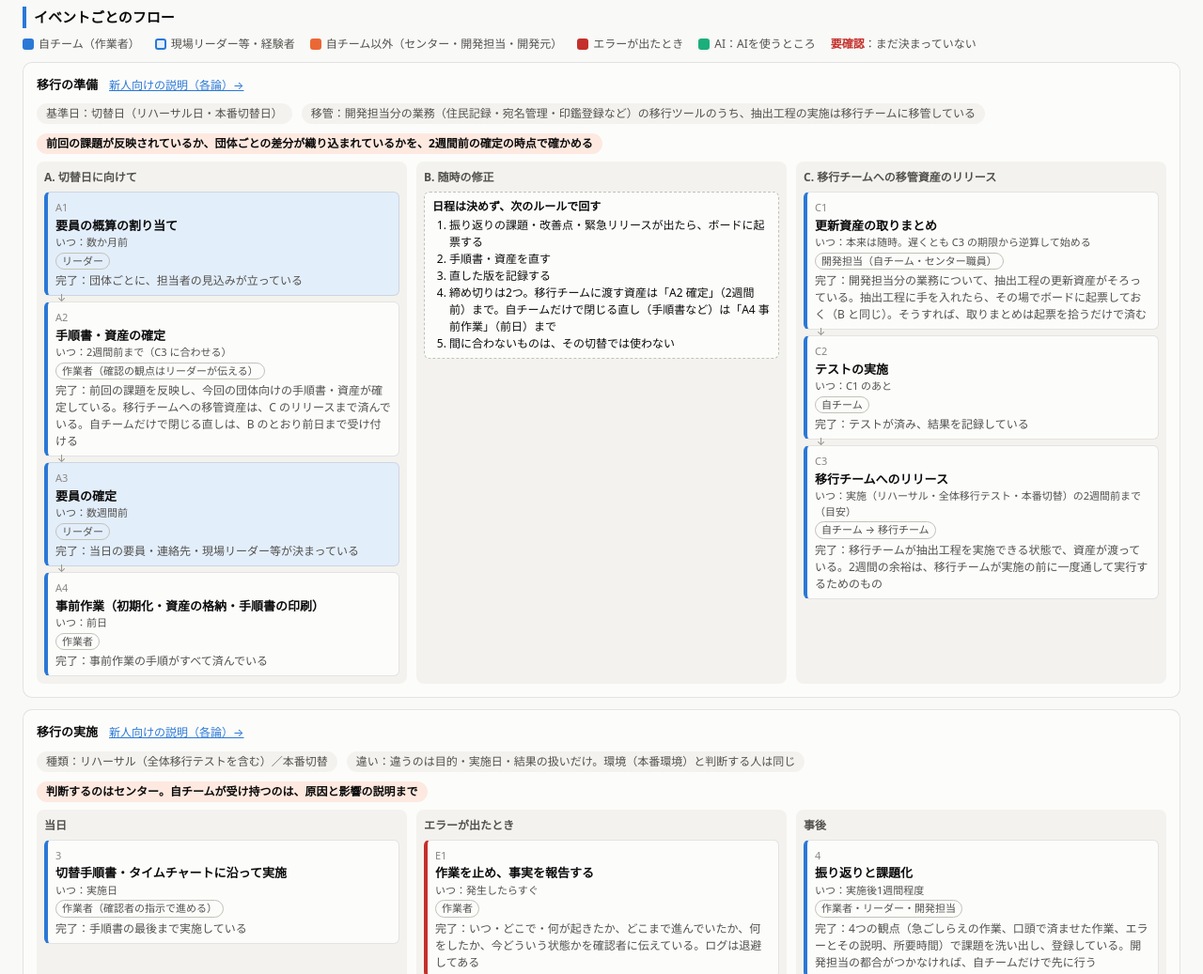
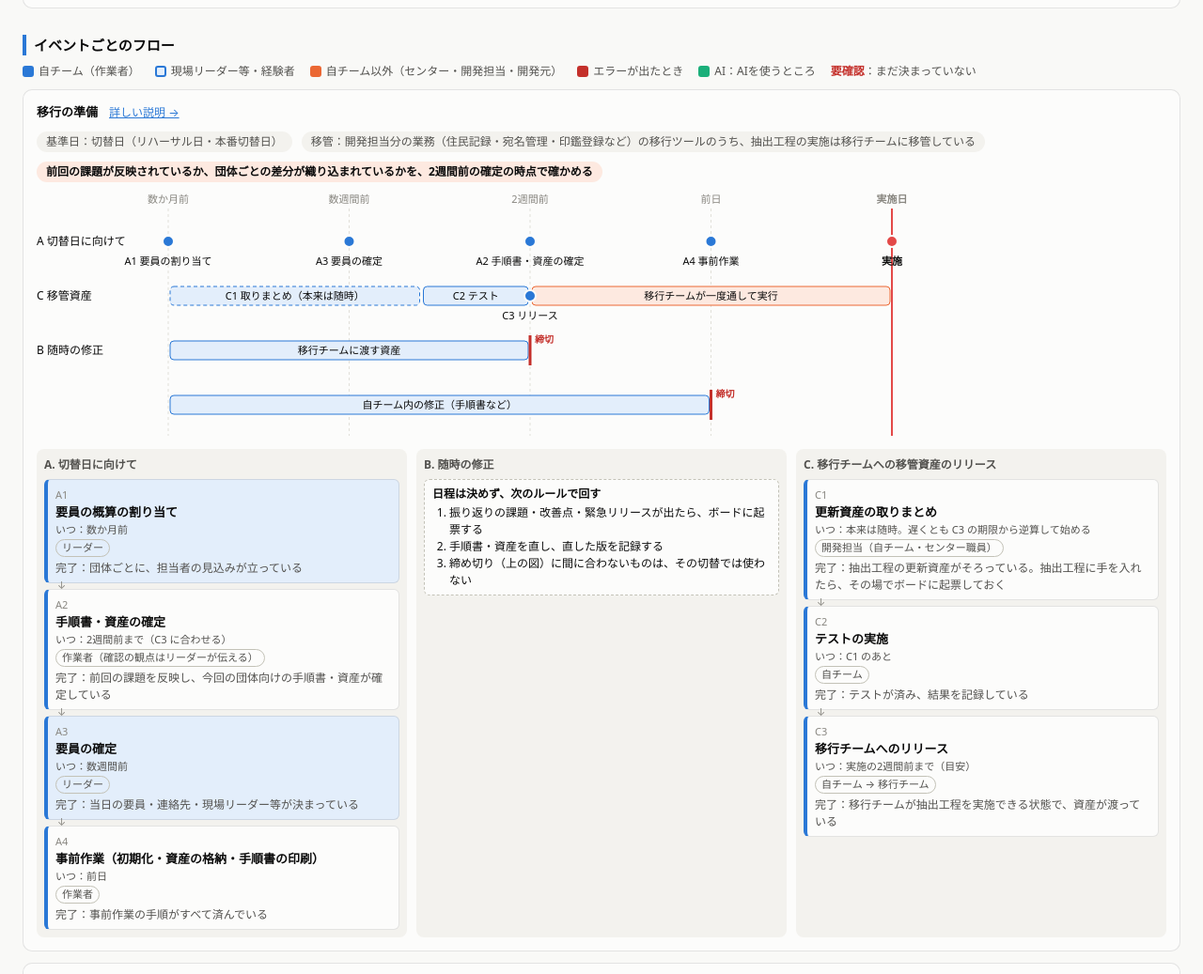
Before and after one commit to takakou32/jichitai-sagyo-mieruka, a plain HTML site: page 全体まとめ.html in a window 1280 px wide. Shown: the part 1286-2323 px from the top of the page at 94% size. Drawn offline with Linux system fonts and the light colour scheme.

Commit message:
全体まとめ：呼び名を一般的な言葉にし、移行の準備と稼働後のバージョンアップに逆算の時間軸の図を足して文を短くする
Co-Authored-By: Claude Opus 5.5 <noreply@anthropic.com>

```diff
--- a/全体まとめ.html
+++ b/全体まとめ.html
@@ -77,7 +77,7 @@
   .ev a:hover b { text-decoration: underline; }
   .frame-note { margin-top: 10px; display: flex; gap: 16px; flex-wrap: wrap; color: var(--ink-2); font-size: 12px; }
 
-  /* 3. 切替の輪 */
+  /* 3. 切替の流れ */
   .loop-wrap { display: grid; grid-template-columns: 560px 1fr; gap: 14px; align-items: start; }
   svg text { font-family: inherit; }
   .stage { display: grid; grid-template-columns: repeat(3, 1fr); gap: 8px; }
@@ -198,20 +198,31 @@
 
   var FLOWS = [
     { id: "prep", name: "移行の準備", guide: "各論/新人向け/説明_移行の準備.md",
+      timeline: {
+        cols: ["数か月前", "数週間前", "2週間前", "前日", "実施日"],
+        rows: [
+          { label: "A 切替日に向けて", items: [
+            { at: 0, t: "A1 要員の割り当て" }, { at: 1, t: "A3 要員の確定" }, { at: 2, t: "A2 手順書・資産の確定" }, { at: 3, t: "A4 事前作業" }, { at: 4, t: "実施", c: "run" }] },
+          { label: "C 移管資産", items: [
+            { from: 0, to: 1.4, t: "C1 取りまとめ（本来は随時）", c: "dash" }, { from: 1.4, to: 2, t: "C2 テスト" }, { at: 2, t: "C3 リリース" },
+            { from: 2, to: 4, t: "移行チームが一度通して実行", c: "outer" }] },
+          { label: "B 随時の修正", items: [{ from: 0, to: 2, t: "移行チームに渡す資産", end: "締切" }] },
+          { label: "", items: [{ from: 0, to: 3, t: "自チーム内の修正（手順書など）", end: "締切" }] }
+        ] },
       lead: [["基準日", "切替日（リハーサル日・本番切替日）"], ["移管", "開発担当分の業務（住民記録・宛名管理・印鑑登録など）の移行ツールのうち、抽出工程の実施は移行チームに移管している"], ["key", "前回の課題が反映されているか、団体ごとの差分が織り込まれているかを、2週間前の確定の時点で確かめる"]],
       phases: [
         { name: "A. 切替日に向けて", steps: [
           { no: "A1", t: "要員の概算の割り当て", when: "数か月前", who: "リーダー", c: "leader", done: "団体ごとに、担当者の見込みが立っている" },
-          { no: "A2", t: "手順書・資産の確定", when: "2週間前まで（C3 に合わせる）", who: "作業者（確認の観点はリーダーが伝える）", c: "own", done: "前回の課題を反映し、今回の団体向けの手順書・資産が確定している。移行チームへの移管資産は、C のリリースまで済んでいる。自チームだけで閉じる直しは、B のとおり前日まで受け付ける" },
+          { no: "A2", t: "手順書・資産の確定", when: "2週間前まで（C3 に合わせる）", who: "作業者（確認の観点はリーダーが伝える）", c: "own", done: "前回の課題を反映し、今回の団体向けの手順書・資産が確定している" },
           { no: "A3", t: "要員の確定", when: "数週間前", who: "リーダー", c: "leader", done: "当日の要員・連絡先・現場リーダー等が決まっている" },
           { no: "A4", t: "事前作業（初期化・資産の格納・手順書の印刷）", when: "前日", who: "作業者", c: "own", done: "事前作業の手順がすべて済んでいる" }
         ] },
-        { name: "B. 随時の修正", rule: { title: "日程は決めず、次のルールで回す", items: ["振り返りの課題・改善点・緊急リリースが出たら、ボードに起票する", "手順書・資産を直す", "直した版を記録する", "締め切りは2つ。移行チームに渡す資産は「A2 確定」（2週間前）まで。自チームだけで閉じる直し（手順書など）は「A4 事前作業」（前日）まで", "間に合わないものは、その切替では使わない"] },
+        { name: "B. 随時の修正", rule: { title: "日程は決めず、次のルールで回す", items: ["振り返りの課題・改善点・緊急リリースが出たら、ボードに起票する", "手順書・資産を直し、直した版を記録する", "締め切り（上の図）に間に合わないものは、その切替では使わない"] },
           steps: [] },
         { name: "C. 移行チームへの移管資産のリリース", steps: [
-          { no: "C1", t: "更新資産の取りまとめ", when: "本来は随時。遅くとも C3 の期限から逆算して始める", who: "開発担当（自チーム・センター職員）", c: "own", done: "開発担当分の業務について、抽出工程の更新資産がそろっている。抽出工程に手を入れたら、その場でボードに起票しておく（B と同じ）。そうすれば、取りまとめは起票を拾うだけで済む" },
+          { no: "C1", t: "更新資産の取りまとめ", when: "本来は随時。遅くとも C3 の期限から逆算して始める", who: "開発担当（自チーム・センター職員）", c: "own", done: "抽出工程の更新資産がそろっている。抽出工程に手を入れたら、その場でボードに起票しておく" },
           { no: "C2", t: "テストの実施", when: "C1 のあと", who: "自チーム", c: "own", done: "テストが済み、結果を記録している" },
-          { no: "C3", t: "移行チームへのリリース", when: "実施（リハーサル・全体移行テスト・本番切替）の2週間前まで（目安）", who: "自チーム → 移行チーム", c: "own", done: "移行チームが抽出工程を実施できる状態で、資産が渡っている。2週間の余裕は、移行チームが実施の前に一度通して実行するためのもの" }
+          { no: "C3", t: "移行チームへのリリース", when: "実施の2週間前まで（目安）", who: "自チーム → 移行チーム", c: "own", done: "移行チームが抽出工程を実施できる状態で、資産が渡っている" }
         ] }
       ] },
     { id: "run", name: "移行の実施", guide: "各論/新人向け/説明_移行の実施.md",
@@ -269,7 +280,14 @@
         ] }
       ] },
     { id: "vupost", name: "稼働後のバージョンアップ",
-      lead: [["基準日", "本番適用日"], ["key", "市町村への作業申請は5日前まで（規定）。稟議に2〜3日かかるため、開発管理台帳は8日前程度までに作る"]],
+      timeline: {
+        cols: ["リリース通知", "8日前", "5日前", "本番適用日"],
+        rows: [
+          { label: "受け入れ検証", items: [{ from: 0, to: 1, t: "4 開発環境へ適用 → 5 テスト" }] },
+          { label: "承認", items: [{ at: 1, t: "6 開発管理台帳" }, { from: 1, to: 2, t: "7 稟議（2〜3日）", c: "outer", end: "申請の期限（規定）" }, { at: 2, t: "8 作業申請" }] },
+          { label: "適用", items: [{ at: 3, t: "9 適用（閉庁後）", c: "run" }] }
+        ] },
+      lead: [["基準日", "本番適用日"]],
       phases: [
         { name: "受け取り", steps: [
           { no: "1", t: "リリース通知の受け取り", who: "開発担当", c: "outer", done: "開発元からの通知を受け取っている" },
@@ -391,10 +409,10 @@
     h("div", { "class": "frame-note" }, FRAME_NOTES.map(function (n) { return h("span", { text: "・" + n }); }))
   ])]);
 
-  // 3. 切替の輪
+  // 3. 切替の流れ
   function loopSvg() {
     var W = 560, H = 360, cx = 280, cy = 180, rx = 190, ry = 120;
-    var svg = s("svg", { width: W, height: H, viewBox: "0 0 " + W + " " + H, role: "img", "aria-label": "切替の輪" });
+    var svg = s("svg", { width: W, height: H, viewBox: "0 0 " + W + " " + H, role: "img", "aria-label": "リハーサルから本番までの繰り返し" });
     s("defs", {}, svg).innerHTML = '<marker id="ah" viewBox="0 0 10 10" refX="9" refY="5" markerWidth="7" markerHeight="7" orient="auto-start-reverse"><path d="M0,0 L10,5 L0,10 z" fill="var(--axis)"/></marker>';
     s("ellipse", { cx: cx, cy: cy, rx: rx, ry: ry, fill: "none", stroke: "var(--axis)", "stroke-width": 2, "stroke-dasharray": "4 4" }, svg);
     var nodes = [
@@ -421,7 +439,7 @@
     return svg;
   }
   var stageBox = h("div", null, [
-    h("div", { "class": "fig-title", text: "移行結果の確認は3段階で進める（切替の輪と並行）" }),
+    h("div", { "class": "fig-title", text: "移行結果の確認（3段階。繰り返しと並行して進める）" }),
     h("div", { "class": "stage" }, [
       h("div", null, [h("b", { text: "① 事前の確認" }), h("div", { text: "R8年度中に、これまでの移行データで行う" }), h("div", { "class": "who", text: "自チーム" })]),
       h("div", null, [h("b", { text: "② 本確認" }), h("div", { text: "R9年度の稼働前に、稼働直前のリハーサルデータで行う" }), h("div", { "class": "who", text: "自チーム" })]),
@@ -429,7 +447,7 @@
     ]),
     h("div", { "class": "arrow-row", text: "①で理由がわかった差異を積み上げておくほど、②で人が調べる差異が減る" })
   ]);
-  sec("loop", "切替の輪と移行結果の確認", [h("div", { "class": "fig loop-wrap" }, [h("div", null, [loopSvg()]), stageBox])]);
+  sec("loop", "切替の流れ", [h("div", { "class": "fig loop-wrap" }, [h("div", null, [h("div", { "class": "fig-title", text: "リハーサルから本番までの繰り返し" }), loopSvg()]), stageBox])]);
 
   // 4. フロー
   var legend = h("div", { "class": "legend" }, [
@@ -440,6 +458,38 @@
     h("span", null, [h("i", { style: "background:var(--s3)" }), "AI：AIを使うところ"]),
     h("span", null, [h("span", { "class": "todo", text: "要確認" }), "：まだ決まっていない"])
   ]);
+  function timelineSvg(T) {
+    var LW = 120, W = 960, RH = 58, TOP = 26, n = T.cols.length - 1;
+    var H = TOP + RH * T.rows.length + 8, cw = (W - LW - 70) / n;
+    function X(i) { return LW + 20 + i * cw; }
+    var svg = s("svg", { viewBox: "0 0 " + W + " " + H, width: "100%", style: "max-width:" + W + "px;display:block;margin-bottom:10px", role: "img", "aria-label": "基準日からの逆算" });
+    T.cols.forEach(function (c, i) {
+      var last = i === n;
+      s("line", { x1: X(i), x2: X(i), y1: TOP - 6, y2: H - 4, stroke: last ? "var(--today)" : "var(--grid)", "stroke-width": last ? 2 : 1, "stroke-dasharray": last ? "" : "3 3" }, svg);
+      st(c, { x: X(i), y: 14, "text-anchor": "middle", "class": "tick", "font-weight": last ? 700 : 400 }, svg);
+    });
+    T.rows.forEach(function (r, ri) {
+      var y = TOP + ri * RH + RH / 2;
+      if (r.label) st(r.label, { x: 0, y: y + 4, "class": "lane-label" }, svg);
+      r.items.filter(function (it) { return it.from != null; }).concat(r.items.filter(function (it) { return it.from == null; })).forEach(function (it) {
+        if (it.from != null) {
+          var x1 = X(it.from) + 2, x2 = X(it.to) - 2, outer = it.c === "outer";
+          s("rect", { x: x1, y: y - 10, width: x2 - x1, height: 20, rx: 4,
+            fill: outer ? "var(--s2-soft)" : "var(--s1-soft)", stroke: outer ? "var(--s2)" : "var(--s1)",
+            "stroke-dasharray": it.c === "dash" ? "4 3" : "" }, svg);
+          st(it.t, { x: (x1 + x2) / 2, y: y + 4, "text-anchor": "middle", fill: "var(--ink)", "font-size": 11 }, svg);
+          if (it.end) {
+            s("line", { x1: X(it.to), x2: X(it.to), y1: y - 16, y2: y + 16, stroke: "var(--todo)", "stroke-width": 3 }, svg);
+            st(it.end, { x: X(it.to) + 5, y: y - 8, fill: "var(--todo)", "font-size": 10, "font-weight": 700 }, svg);
+          }
+        } else {
+          s("circle", { cx: X(it.at), cy: y, r: 6, stroke: "var(--surface)", "stroke-width": 2, fill: it.c === "run" ? "var(--today)" : "var(--s1)" }, svg);
+          st(it.t, { x: X(it.at), y: y + 25, "text-anchor": "middle", fill: "var(--ink)", "font-size": 11, "font-weight": it.c === "run" ? 700 : 400 }, svg);
+        }
+      });
+    });
+    return svg;
+  }
   var flowFigs = [legend].concat(FLOWS.map(function (f) {
     var lead = h("div", { "class": "flow-lead" }, f.lead.map(function (l) {
       return h("span", { "class": "chip" + (l[0] === "key" ? " key" : "") }, [l[0] === "key" ? "" : l[0] + "：", l[1]]);
@@ -459,8 +509,9 @@
       if (p.rule) kids.push(h("div", { "class": "rule" }, [h("b", { text: p.rule.title }), h("ol", null, p.rule.items.map(function (i) { return h("li", { text: i }); }))]));
       return h("div", { "class": "phase" }, kids);
     }));
-    var title = h("div", { "class": "fig-title" }, [f.name, f.guide ? h("a", { href: f.guide, "class": "guide", text: "新人向けの説明（各論）→" }) : h("span", { "class": "guide muted", text: "新人向けの説明：未作成" })]);
-    return h("div", { "class": "fig", id: "flow-" + f.id }, [title, lead, cols]);
+    var tl = f.timeline ? timelineSvg(f.timeline) : null;
+    var title = h("div", { "class": "fig-title" }, [f.name, f.guide ? h("a", { href: f.guide, "class": "guide", text: "詳しい説明 →" }) : h("span", { "class": "guide muted", text: "詳しい説明：未作成" })]);
+    return h("div", { "class": "fig", id: "flow-" + f.id }, [title, lead, tl, cols]);
   }));
   sec("flows", "イベントごとのフロー", flowFigs);
 
```
Also changed, not shown: 1 other file.
